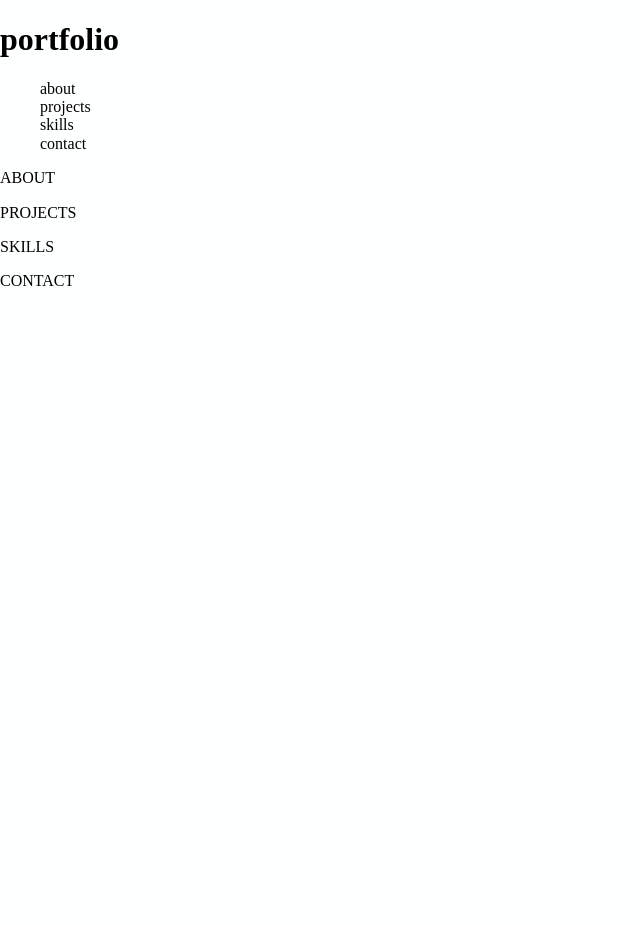
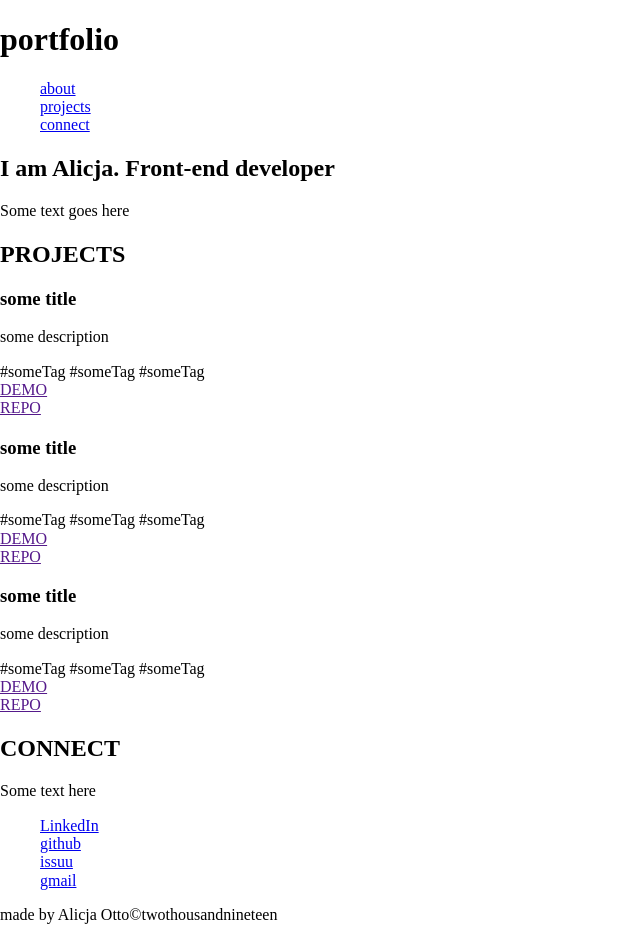
Before and after one commit to alicjaotto/portfolio, a website: page src/index.html in a window 1280 px wide. Shown: the whole page, without its empty margins (0-640 px from the left). Before the commit the page ends 800 px from the top, so only its background shows below. Drawn offline with Linux system fonts and the light colour scheme.

Commit message:
html skeleton + theme colors definiton

```diff
--- a/src/css/_variables.scss
+++ b/src/css/_variables.scss
@@ -7,7 +7,10 @@ $font-size-normal: 1.2rem;
 $font-size-small: .8rem;
 
 /*COLORS*/
-$color-primary: #FEFFFF;
-$color-secondary: #202020;
-$color-tertiary: #444444;
-$color-theme: #82e74d;
+$color-primary: #FFFFFF;
+$color-secondary: #34495e;
+$color-tertiary: #2c3e50;
+$color-theme-emerald: #2ecc71;
+$color-theme-nephritis: #27ae60;
+
+$color-grey: #7f8c8d;
--- a/src/index.html
+++ b/src/index.html
@@ -17,26 +17,80 @@
     <h1>portfolio</h1>
     <nav>
       <ul>
-        <li>about</li>
-        <li>projects</li>
-        <li>skills</li>
-        <li>contact</li>
+        <li><a href="#about">about</a></li>
+        <li><a href="#projects">projects</a></li>
+        <li><a href="#contact">connect</a></li>
       </ul>
     </nav>
   </header>
   <section id="about">
-    <p>ABOUT<p/>
+    <h2>I am Alicja. <span>Front-end</span> developer</h2>
+    <p>Some text goes here</p>
   </section>
   <section id="projects">
-    <p>PROJECTS</p>
-  </section>
-  <section id="skills">
-    <p>SKILLS<p>
+    <h2>PROJECTS</h2>
+    <article>
+      <h3>some title</h3>
+      <p>some description</p>
+      <div>
+        <span>#someTag</span>
+        <span>#someTag</span>
+        <span>#someTag</span>
+      </div>
+      <div>
+        <div>
+          <a href="" target="blank">DEMO</a>
+        </div>
+        <div>
+          <a href="" target="blank">REPO</a>
+        </div>
+      </div>
+    </article>
+    <h3>some title</h3>
+    <p>some description</p>
+    <div>
+      <span>#someTag</span>
+      <span>#someTag</span>
+      <span>#someTag</span>
+    </div>
+    <div>
+      <div>
+        <a href="" target="blank">DEMO</a>
+      </div>
+      <div>
+        <a href="" target="blank">REPO</a>
+      </div>
+    </div>
+    <h3>some title</h3>
+    <p>some description</p>
+    <div>
+      <span>#someTag</span>
+      <span>#someTag</span>
+      <span>#someTag</span>
+    </div>
+    <div>
+      <div>
+        <a href="" target="blank">DEMO</a>
+      </div>
+      <div>
+        <a href="" target="blank">REPO</a>
+      </div>
+    </div>
   </section>
   <section id="contact">
-    <p>CONTACT</p>
+    <h2>CONNECT</h2>
+    <p>Some text here</p>
+    <ul>
+      <li><a href="linkedin">LinkedIn</a></li>
+      <li><a href="github">github</a></li>
+      <li><a href="issuu">issuu</a></li>
+      <li><a href="gmail">gmail</a></li>
+    </ul>
   </section>
   <footer>
+    <div>
+      <span>made by Alicja Otto©twothousandnineteen</span>
+    </div>
   </footer>
   <script src=""></script>
 </body>
```
Also changed, not shown: src/css/_fonts.scss (deleted), src/css/main.css.
